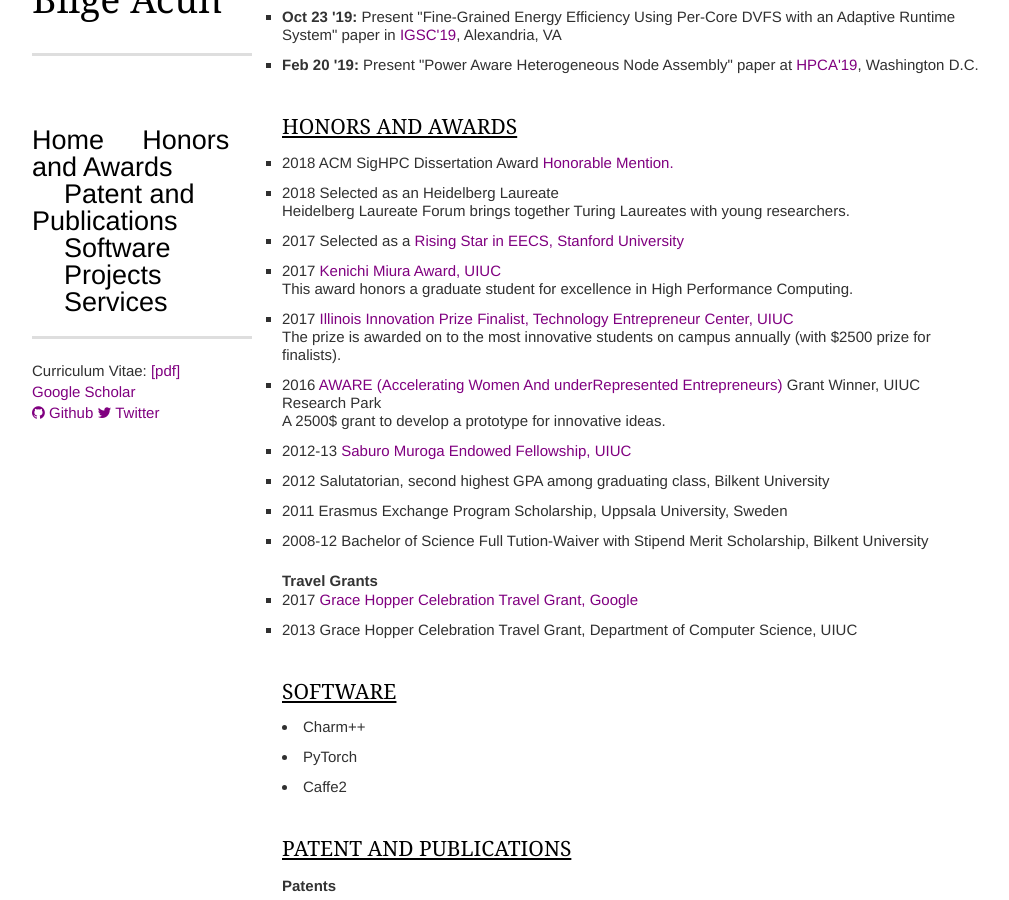
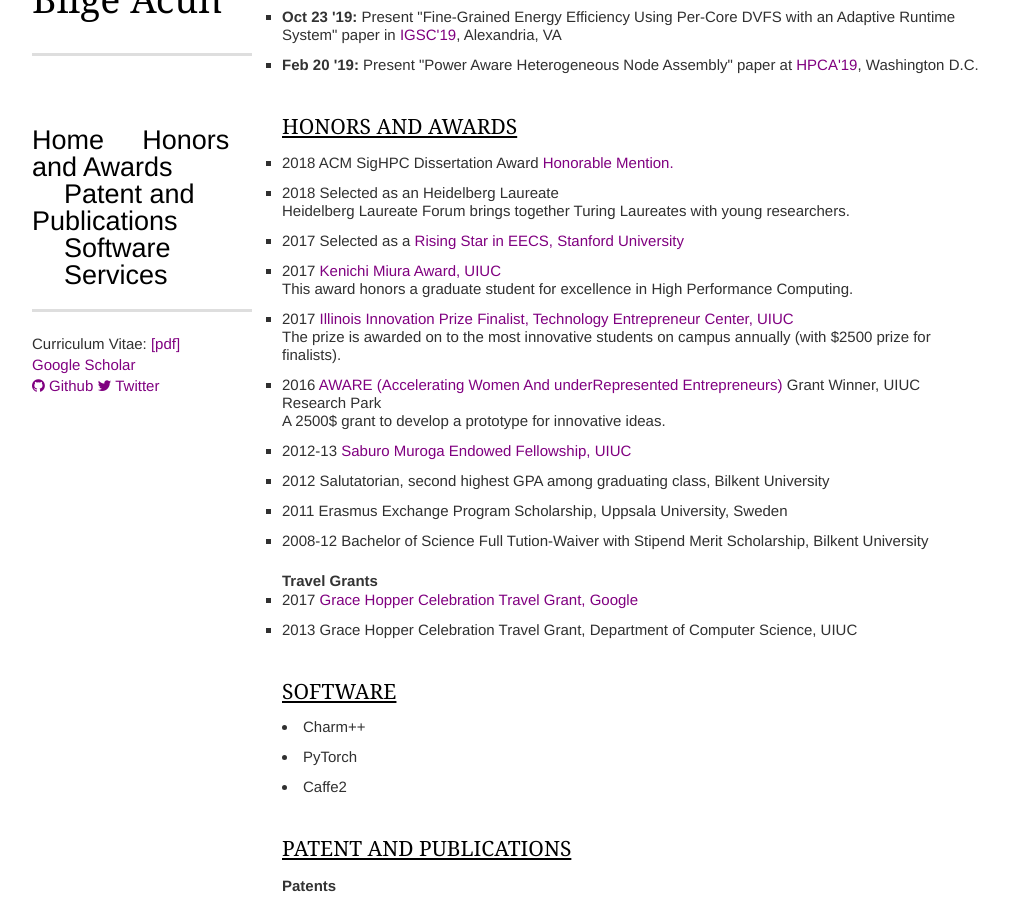
Before and after one commit to bilgeacun/bilgeacun.github.io, a Jekyll site: the page built from index.html, in a window 1280 px wide and 900 px high, scrolled down 400 px. Shown: the whole window, without its empty margins (138-1147 px from the left). Built offline with Jekyll 4.4.1, drawn with Linux system fonts in a browser that asks for light colours; nearby versions of some CDN libraries; some web fonts are replaced.

Commit message:
adding cv

```diff
--- a/_layouts/layout.html
+++ b/_layouts/layout.html
@@ -42,9 +42,9 @@
             <li class="navigation-item">
               <a class="navigation-link" href="#software" data-popover>Software</a>
             </li>
-            <li class="navigation-item">
+            <!-- <li class="navigation-item">
               <a class="navigation-link" href="#research" data-popover>Projects</a>
-            </li>
+            </li> -->
             <li class="navigation-item">
               <a class="navigation-link" href="#activities" data-popover>Services</a>
             </li>
```
Also changed, not shown: 1 other file.
